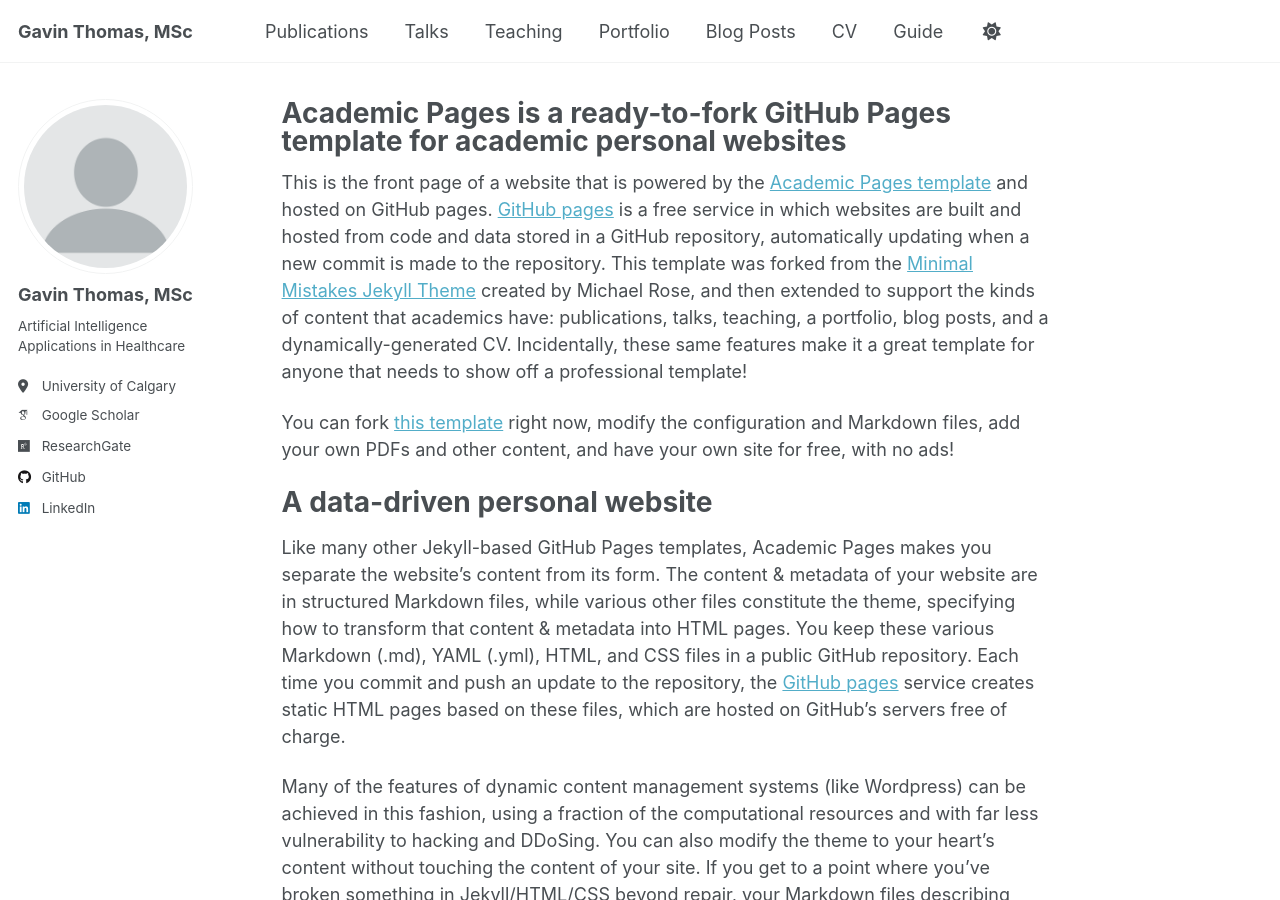
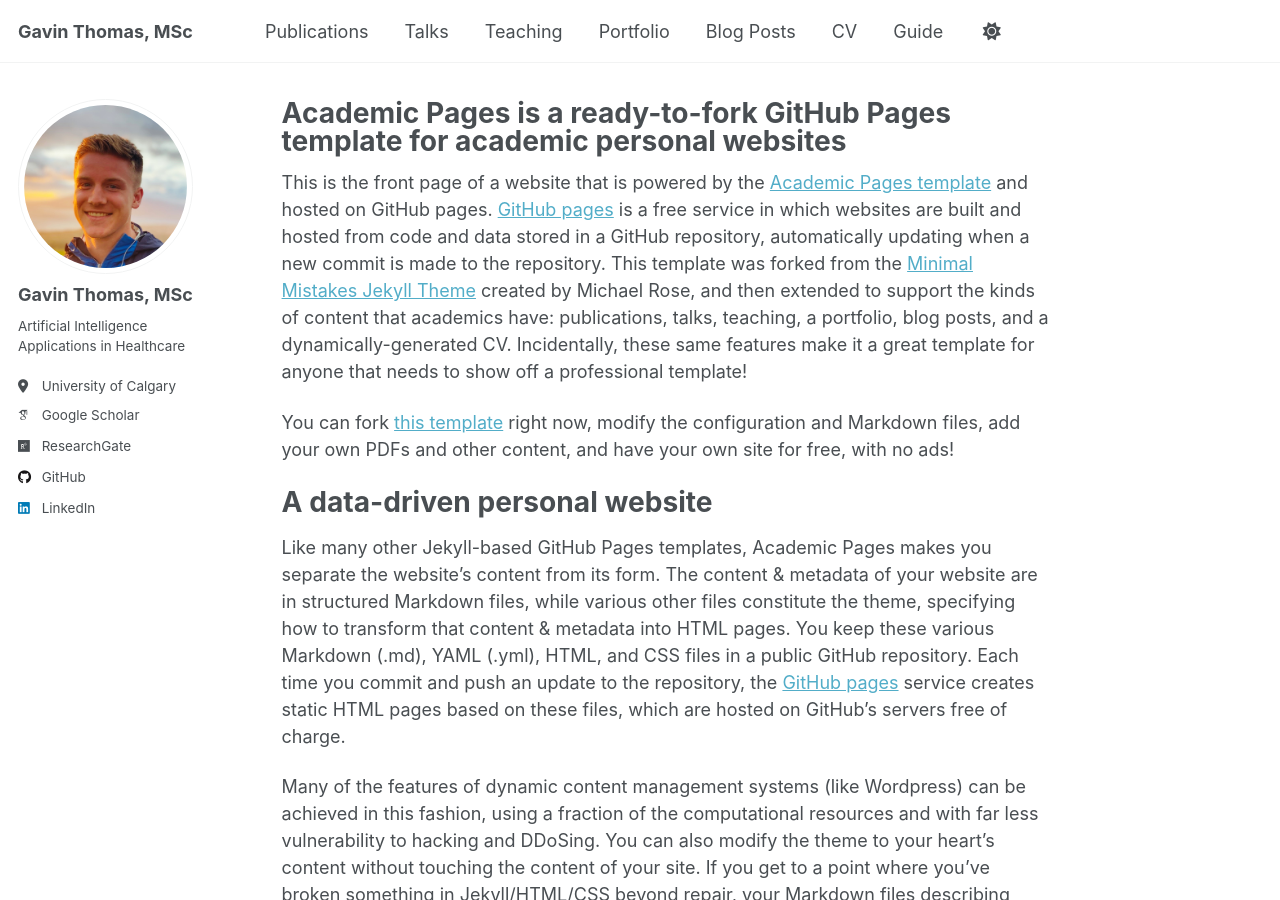
Before and after one commit to Gavin-Thomas/website, a Jekyll site: the page built from _pages/about.md, in a window 1280 px wide and 900 px high. Built offline with Jekyll 4.4.1, drawn with Linux system fonts in a browser that asks for light colours; some web fonts are replaced; a script that is not in the unit is left out.

Commit message:
Update _config.yml
Signed-off-by: Gavin Thomas <123608443+Gavin-Thomas@users.noreply.github.com>

```diff
--- a/_config.yml
+++ b/_config.yml
@@ -22,7 +22,7 @@
 #               Additional customization can be done by editing /_includes/author-profile.html
 author:
   # Biographic information
-  avatar           : "profile.png"
+  avatar           : "1694731740369 (3).jpeg"
   name             : "Gavin Thomas, MSc"
   pronouns         : # example: "she/her"
   bio              : "Artificial Intelligence Applications in Healthcare"
```
